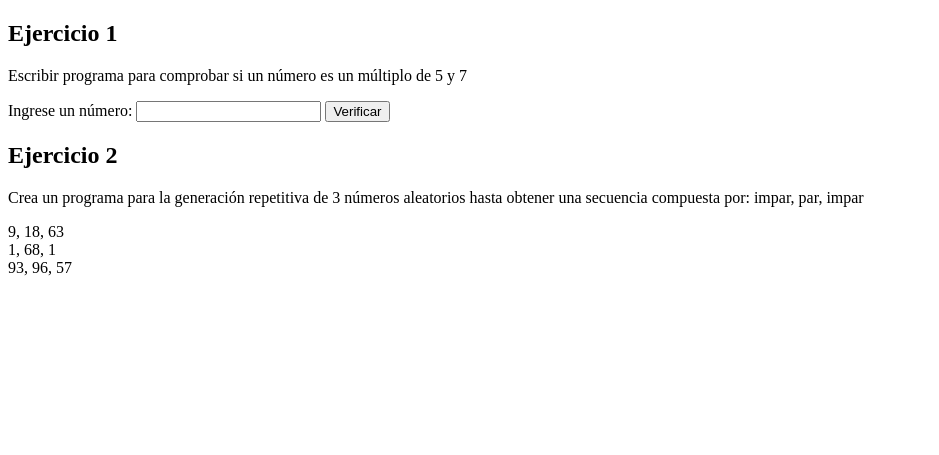
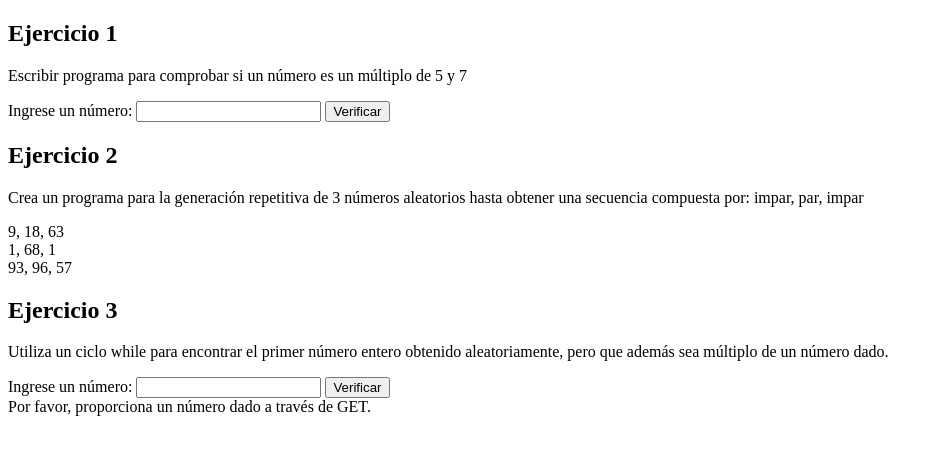
Before and after one commit to NeoFG/tecweb, a PHP site: page / in a window 1280 px wide. Shown: the top 455 px of the page, without its empty margins (0-939 px from the left). Run offline with PHP 8.4, Linux system fonts and the light colour scheme.

Commit message:
Ejercicio 3 completado encontrar el primer número entero obtenido aleatoriamente y multiplo del numero dado por el get, usando un un while,

```diff
--- /dev/null
+++ b/practicas/p04/eje3.php
@@ -0,0 +1,17 @@
+<?php
+    function encontrarMultiplo($numeroDado) {
+        $numeroAleatorio = 0;
+
+        while (true) {
+            // Con rand es el rango de mi var aleatoria.
+            $numeroAleatorio = rand(1, 100);
+
+
+            if ($numeroAleatorio % $numeroDado == 0) {
+                break;
+            }
+        }
+
+        return $numeroAleatorio;
+    }
+?>
--- a/practicas/p04/index.php
+++ b/practicas/p04/index.php
@@ -42,6 +42,27 @@
         }
     ?>
 
+    <h2>Ejercicio 3</h2>
+    <p>Utiliza un ciclo while para encontrar el primer número entero obtenido aleatoriamente, pero que además sea múltiplo de un número dado.</p>
+
+    <form method="get" action="index.php">
+        <label for="numero_dado">Ingrese un número:</label>
+        <input type="number" name="numero_dado" id="numero_dado">
+        <input type="submit" value="Verificar">
+    </form>
+
+    <?php
+        require_once('eje3.php');
+
+        if (isset($_GET['numero_dado'])) {
+            $numeroDado = $_GET['numero_dado'];
+            // Llama a la función para encontrar el múltiplo
+            $multiploEncontrado = encontrarMultiplo($numeroDado);
+            echo "Primer número entero múltiplo de $numeroDado encontrado de manera aleatoria es: $multiploEncontrado";
+        } else {
+            echo "Por favor, proporciona un número dado a través de GET.";
+        }
+    ?>
 
 
 </body>
```
